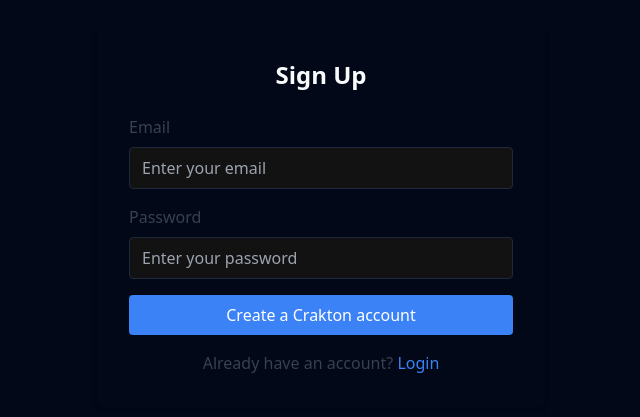
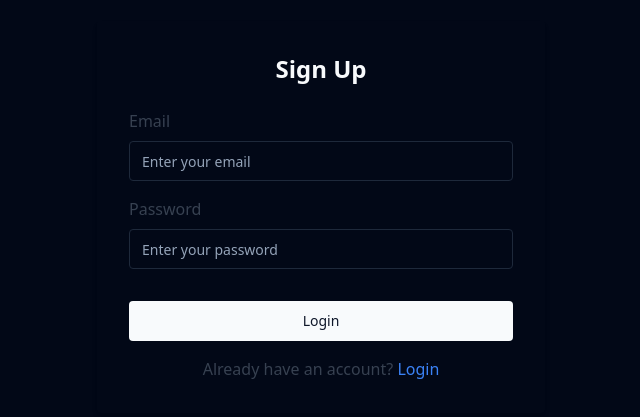
Before and after one commit to geekleteam/Crakton_team_Hackathon_1, a Next.js app: page /signup in a window 1280 px wide. Shown: the part 183-600 px from the top of the page, without its empty margins (319-959 px from the left). Built offline with nearby package versions, Linux system fonts and the light colour scheme.

Commit message:
updated btn from shadcn

```diff
--- a/src/app/login/page.tsx
+++ b/src/app/login/page.tsx
@@ -1,16 +1,18 @@
 import React from 'react';
+import { Button } from "@/components/ui/button";
+import { Input } from "@/components/ui/input";
 
 const LoginScreen = () => {
   return (
     <div className="flex items-center justify-center min-h-screen">
       <div className="p-8 rounded shadow-md w-full max-w-md">
         <h2 className="text-2xl font-semibold mb-6 text-center">Welcome to Crakton AI</h2>
-        <h2 className="text-xl  mb-6 text-center">Log in with your account to continue</h2>
+        <h2 className="text-md  mb-6 text-center">Log in with your account to continue</h2>
 
         <form>
           <div className="mb-4">
             <label className="block text-gray-700 mb-2" htmlFor="email">Email</label>
-            <input
+            <Input
               type="email"
               id="email"
               className="w-full px-3 py-2 border rounded focus:outline-none focus:ring focus:border-blue-300"
@@ -19,19 +21,19 @@
           </div>
           <div className="mb-4">
             <label className="block text-gray-700 mb-2" htmlFor="password">Password</label>
-            <input
+            <Input
               type="password"
               id="password"
               className="w-full px-3 py-2 border rounded focus:outline-none focus:ring focus:border-blue-300"
               placeholder="Enter your password"
             />
           </div>
-          <button
+          <Button
             type="submit"
-            className="w-full bg-blue-500 text-white py-2 px-4 rounded hover:bg-blue-600 transition duration-200"
+            className="w-full py-2 px-4 rounded transition duration-200"
           >
            Login
-          </button>
+          </Button>
         </form>
 
         <div className="mt-4 text-center">
--- a/src/app/signup/page.tsx
+++ b/src/app/signup/page.tsx
@@ -1,4 +1,6 @@
 import React from 'react';
+import { Button } from "@/components/ui/button";
+import { Input } from "@/components/ui/input";
 
 const Signup = () => {
   return (
@@ -8,7 +10,7 @@
         <form>
           <div className="mb-4">
             <label className="block text-gray-700 mb-2" htmlFor="email">Email</label>
-            <input
+            <Input
               type="email"
               id="email"
               className="w-full px-3 py-2 border rounded focus:outline-none focus:ring focus:border-blue-300"
@@ -17,19 +19,19 @@
           </div>
           <div className="mb-4">
             <label className="block text-gray-700 mb-2" htmlFor="password">Password</label>
-            <input
+            <Input
               type="password"
               id="password"
               className="w-full px-3 py-2 border rounded focus:outline-none focus:ring focus:border-blue-300"
               placeholder="Enter your password"
             />
           </div>
-          <button
+          <Button
             type="submit"
-            className="w-full bg-blue-500 text-white py-2 px-4 rounded hover:bg-blue-600 transition duration-200"
+            className="w-full py-4 px-4 rounded transition duration-200 mt-4"
           >
-           Create a Crakton account
-          </button>
+           Login
+          </Button>
           <div className="mt-4 text-center">
             <p className="text-gray-700">Already have an account? <a href="/login" className="text-blue-500 hover:underline">Login</a></p>
           </div>
--- a/src/components/guest-login-view.tsx
+++ b/src/components/guest-login-view.tsx
@@ -10,6 +10,7 @@
 	SheetClose,
 } from "@/components/ui/sheet";
 import { useNavContext } from "@/hooks/use-navcontext.hook";
+import { Button } from "@/components/ui/button";
 
 
 function GuestLogin() {
@@ -34,11 +35,11 @@
 
 
                 <div className="mt-3">
-                    <button className='rounded-xl w-full dark:text-white py-2 px-2 font-bold capitalize  text-black border dark:border-slate-700'
+                    <Button className='rounded-xl w-full dark:text-white py-2 px-2 font-bold capitalize  text-black border dark:border-slate-700'
                         onClick={handleLogin}
                     >
                         Login
-                    </button>
+                    </Button>
 
                 </div>
             </div>
--- a/src/components/loggedin-view.tsx
+++ b/src/components/loggedin-view.tsx
@@ -10,6 +10,7 @@
 import { Settings } from "lucide-react";
 import { useNavContext } from "@/hooks/use-navcontext.hook";
 import { useRouter } from "next/navigation";
+import { Button } from "@/components/ui/button";
 
 
 
@@ -56,9 +57,10 @@
 
 					</div>
 
-				<button className="w-full bg-blue-500 text-white py-2 px-4 rounded hover:bg-blue-600 transition duration-200">
-					Log out
-				</button>
+
+				<div>
+               	 <Button className="w-full transition duration-200" type="submit">Log out</Button>
+              </div>
 
 				</div>
 				</div>
```
